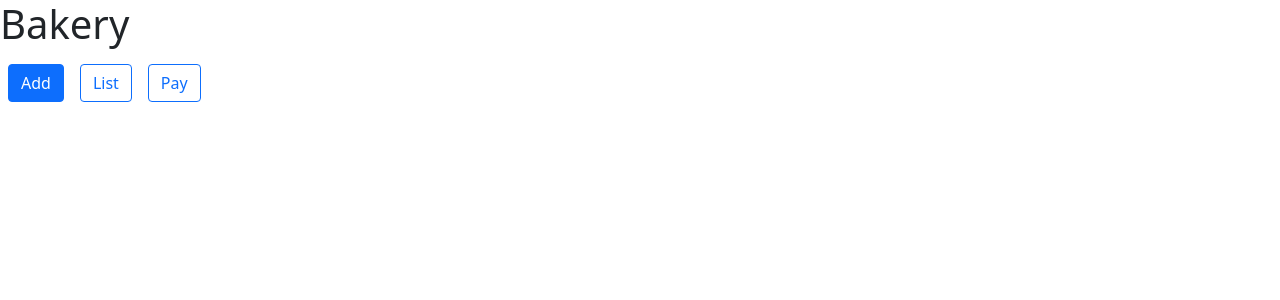
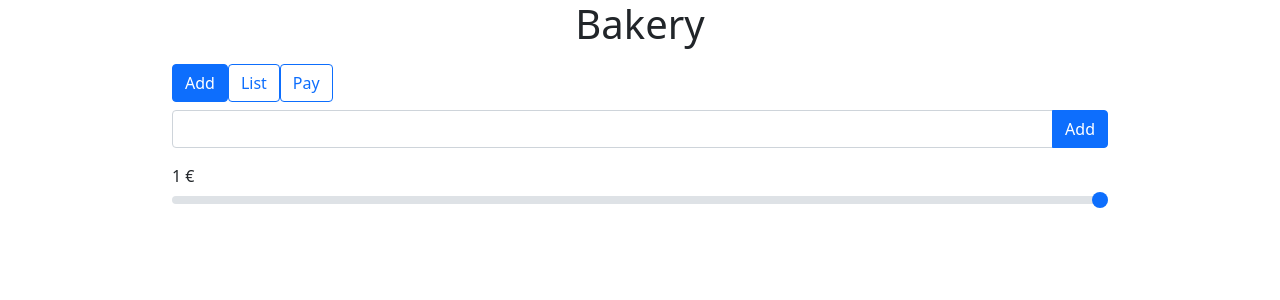
Before and after one commit to kevinganem/Konexio-Bakery, a React (Create React App) app: page / in a window 1280 px wide. Shown: the top 300 px of the page. Built offline with nearby package versions, Linux system fonts and the light colour scheme.

Commit message:
add / list

```diff
--- a/src/App.css
+++ b/src/App.css
@@ -1,38 +1,3 @@
-.App {
-  text-align: center;
+li {
+  list-style: none;
 }
-
-.App-logo {
-  height: 40vmin;
-  pointer-events: none;
-}
-
-@media (prefers-reduced-motion: no-preference) {
-  .App-logo {
-    animation: App-logo-spin infinite 20s linear;
-  }
-}
-
-.App-header {
-  background-color: #282c34;
-  min-height: 100vh;
-  display: flex;
-  flex-direction: column;
-  align-items: center;
-  justify-content: center;
-  font-size: calc(10px + 2vmin);
-  color: white;
-}
-
-.App-link {
-  color: #61dafb;
-}
-
-@keyframes App-logo-spin {
-  from {
-    transform: rotate(0deg);
-  }
-  to {
-    transform: rotate(360deg);
-  }
-}
--- a/src/App.js
+++ b/src/App.js
@@ -1,5 +1,7 @@
 // REACT
 import React from "react";
+// CSS
+import "./App.css";
 // BOOTSTRAP
 import "bootstrap/dist/css/bootstrap.min.css";
 // COMPONENTS
@@ -16,31 +18,74 @@ class App extends React.Component {
       activeTab: "Add",
       items: [],
     };
+    this.selectAdd = this.selectAdd.bind(this);
+    this.selectList = this.selectList.bind(this);
+    this.selectPay = this.selectPay.bind(this);
+    this.addItem = this.addItem.bind(this);
   }
 
   selectAdd = () => {
     this.setState({
-      activeTab: "add",
+      activeTab: "Add",
     });
   };
 
   selectList = () => {
     this.setState({
-      activeTab: "list",
+      activeTab: "List",
     });
   };
 
   selectPay = () => {
     this.setState({
-      activeTab: "pay",
+      activeTab: "Pay",
     });
   };
+
+  addItem = (name, price) => {
+    this.state.items.push({ name: name, price: price });
+
+    console.log(this.state.items);
+  };
+
+  renderTab() {
+    if (this.state.activeTab === "Add") {
+      return (
+        <>
+          <Add
+            items={this.state.items}
+            price={this.state.price}
+            onClick={this.addItem}
+          />
+        </>
+      );
+    } else if (this.state.activeTab === "List") {
+      if (!this.state.items[0])
+        return (
+          <>
+            <h1>No items available</h1>
+          </>
+        );
+      return (
+        <>
+          <List items={this.state.items} />
+        </>
+      );
+    } else if (this.state.activeTab === "Pay") {
+      return (
+        <>
+          <Pay />
+        </>
+      );
+    }
+  }
 
   render() {
     console.log(this.state.activeTab);
     return (
       <>
-        <h1>Bakery</h1>
+        <div className="container-fluid col-9">
+          <h1 className="text-center">Bakery</h1>
           <Button
             isSelected={this.state.activeTab === "Add"}
             handleClick={this.selectAdd}
@@ -59,6 +104,8 @@ class App extends React.Component {
           >
             Pay
           </Button>
+          {this.renderTab()}
+        </div>
       </>
     );
   }
--- a/src/components/Add.js
+++ b/src/components/Add.js
@@ -1,21 +1,68 @@
 // REACT
-// import React from 'react'
+import React from "react";
 
-// class Add extends React.Component {
+class Add extends React.Component {
+  constructor() {
+    super();
 
-//     constructor () {
-//         super ();
+    this.state = {
+      productName: "",
+      price: 1,
+    };
+  }
 
-//         this.state = {
-//             productName: "",
-//             price: 1
-//         }
-//     }
+  //   GET VALUE FOR PRODUCTNAME
+  updateProductName = (event) => {
+    this.setState({
+      productName: event.target.value,
+    });
+    console.log(this.state.productName);
+  };
 
-//     render () {
-//         return (
+  //   GET VALUE FOR PRICE
+  updatePrice = (event) => {
+    this.setState({
+      price: event.target.value,
+    });
+    console.log(this.state.price);
+  };
 
-//         )
-//     }
-// }
-// export default Add;
+  handleSubmit(e) {
+    e.preventDefault();
+  }
+
+  render() {
+    return (
+      <>
+        <form onSubmit={this.handleSubmit}>
+          <div className="input-group mb-3">
+            <input
+              type="text"
+              className="form-control"
+              onChange={this.updateProductName}
+            />
+            <button
+              className="btn btn-primary"
+              type="button"
+              id="button-addon2"
+              onClick={() =>
+                this.props.onClick(this.state.productName, this.state.price)
+              }
+            >
+              Add
+            </button>
+          </div>
+          <span>{this.state.price} €</span>
+          <input
+            type="range"
+            className="form-range"
+            min="1"
+            max="10"
+            onChange={this.updatePrice}
+          />
+        </form>
+      </>
+    );
+  }
+}
+export default Add;
--- a/src/components/Button.js
+++ b/src/components/Button.js
@@ -11,7 +11,7 @@ class Button extends React.Component {
           onClick={this.props.handleClick}
           className={`btn btn${
             this.props.isSelected ? "" : "-outline"
-          }-primary m-2`}
+          }-primary mt-2 mb-2`}
         >
           {/* USING CHILDREN NAME (Add - List - Pay) */}
 
--- a/src/components/List.js
+++ b/src/components/List.js
@@ -1,13 +1,26 @@
 // REACT
-// import React from 'react'
+import React from "react";
 
-// class List extends React.Component {
+class List extends React.Component {
+  render() {
+    return (
+      <>
+        {/* MAPPING LIST USING BOOTSTRAP LIST GROUP WITH BADGES */}
+        <div className="">
+          <ul className="list-group">
+            {this.props.items.map((item) => (
+              <li className="list-group-item d-flex justify-content-between align-items-center">
+                {item.name}
+                <span className="badge bg-primary rounded-pill">
+                  {item.price} €
+                </span>
+              </li>
+            ))}
+          </ul>
+        </div>
+      </>
+    );
+  }
+}
 
-//     render () {
-//         return (
-
-//         )
-//     }
-// }
-
-// export default List;
+export default List;
--- a/src/components/Pay.js
+++ b/src/components/Pay.js
@@ -3,7 +3,7 @@
 
 // class Pay extends React.Component {
 
-//     render () {
+//     render() {
 //         return (
 
 //         )
```
Lines whose indentation alone changed are shown as unchanged.
